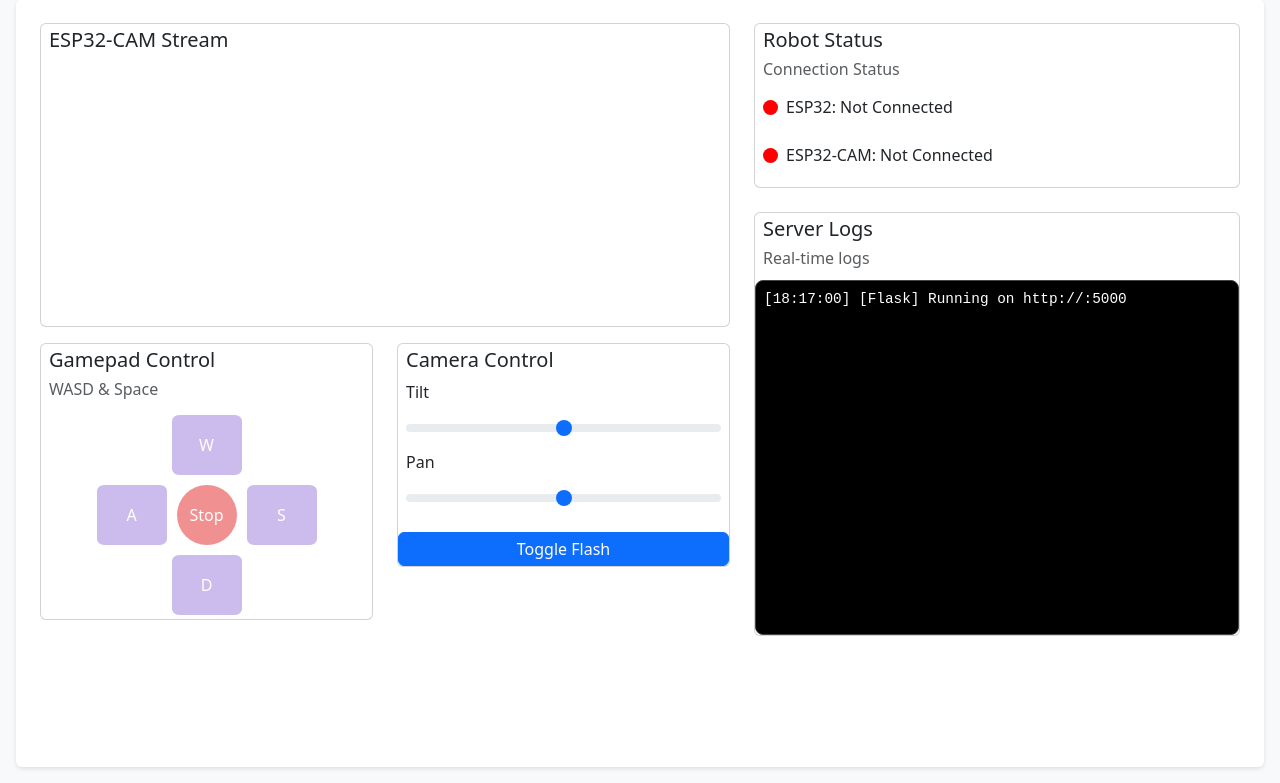
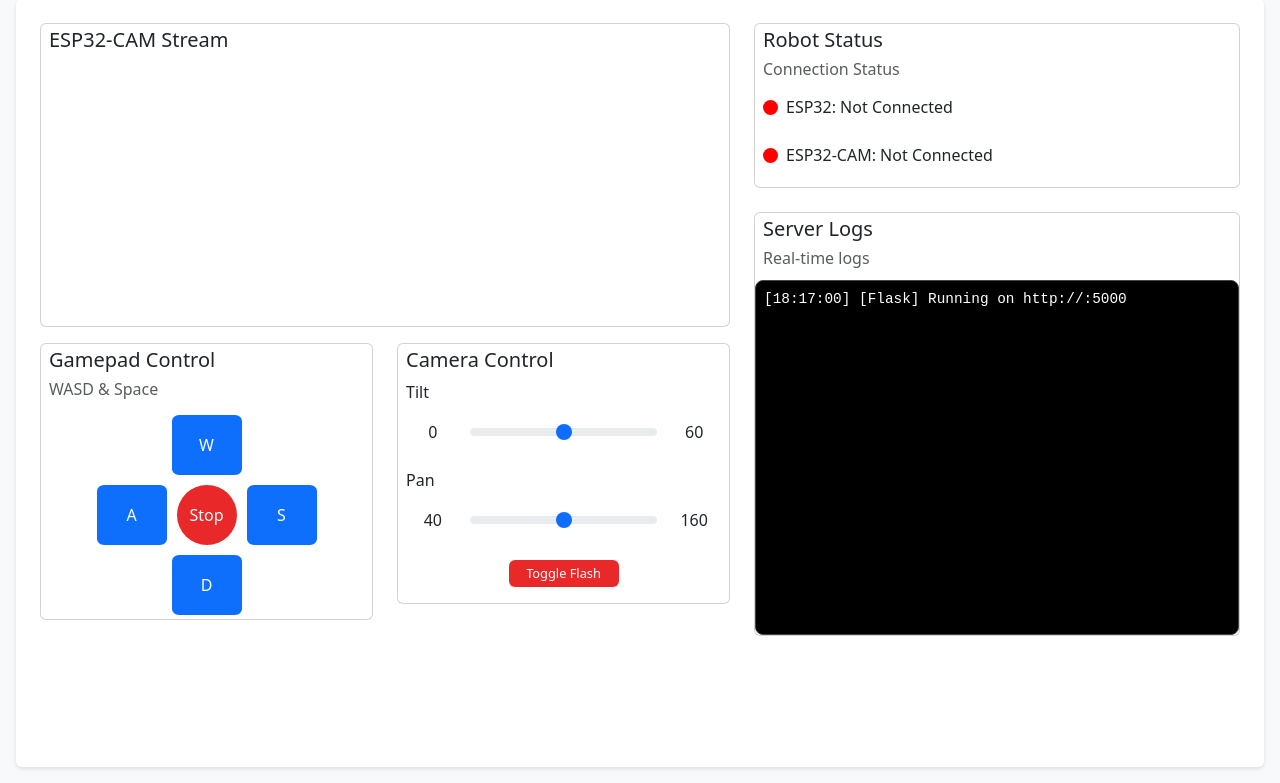
Before and after one commit to jithangowda/Flask-Robot, a Flask app: page / in a window 1280 px wide. Shown: the part 17-800 px from the top of the page. Run offline with Flask 3, Linux system fonts and the light colour scheme; parts of the project's set-up code (start-up, migrations or seed data) failed here and were passed over.

Commit message:
sldier fix

```diff
--- a/static/style.css
+++ b/static/style.css
@@ -117,7 +117,7 @@ body {
     display: flex;
     justify-content: center;
     align-items: center;
-    background-color: #ccbced;
+    background-color: #0d6ffc;
     color: white;
     border-radius: 10%;  /* Make the buttons round */
     border: none;
@@ -125,18 +125,19 @@ body {
 }
 
 .stop-btn {
-    background-color: #f19090;
+    background-color: #e92929; /* Red background */
+    ;
     border-radius: 50%;  /* Make the "Stop" button round */
     width: 60px;  /* Adjust width for round shape */
     height: 60px;  /* Adjust height for round shape */
 }
 
 .gamepad-btn:hover {
-    background-color: #c29df9;
+    background-color:#5a98f0;
 }
 
 .stop-btn:hover {
-    background-color: #f27979;
+    background-color: #e35b5b;
 }
 
 /* Slider Control Styling */
@@ -145,9 +146,7 @@ input[type="range"],
     width: 100%;
 }
 
-#flash-button {
-    margin-top: 1rem;
-}
+
 
 /* New: Adjust the Flexbox Layout for the Gamepad and Controls */
 .gamepad-controls {
@@ -170,3 +169,37 @@ input[type="range"],
     justify-content: space-between;
     gap: 10px;
 }
+
+.short-slider {
+    max-width: 200px;
+    flex-grow: 1;
+  }
+
+  .slider-wrapper {
+    display: flex;
+    align-items: center;
+    gap: 10px;
+  }
+
+  .slider-wrapper span {
+    width: 90px;
+    text-align: center;
+    font-weight: 500;
+  }
+
+
+  #flash-button {
+    font-size: 0.8rem;
+    padding: 4px 10px;
+    width: 110px;
+    display: block;
+    margin: 10px auto 0 auto; /* top auto bottom */
+    background-color: #e92929; /* Red background */
+  color: white; /* White text color */
+  border: none; /* No border */
+  }
+
+
+  #flash-button:hover {
+    background-color: #e35b5b; /* Lighter red on hover */
+  }
--- a/templates/index.html
+++ b/templates/index.html
@@ -68,28 +68,41 @@
 
                       <!-- Tilt Slider -->
                       <label for="tilt-slider" class="form-label">Tilt</label>
+                      <div class="slider-wrapper">
+                        <span>0</span>
                         <input
                           type="range"
-                        class="form-range"
+                          class="form-range short-slider"
                           id="tilt-slider"
                           min="0"
-                        max="180"
+                          max="60"
                           step="1"
                         />
+                        <span>60</span>
+                      </div>
 
                       <!-- Pan Slider -->
-                      <label for="pan-slider" class="form-label">Pan</label>
+                      <label for="pan-slider" class="form-label mt-3"
+                        >Pan</label
+                      >
+                      <div class="slider-wrapper">
+                        <span>40</span>
                         <input
                           type="range"
-                        class="form-range"
+                          class="form-range short-slider"
                           id="pan-slider"
-                        min="0"
-                        max="180"
+                          min="40"
+                          max="160"
                           step="1"
                         />
+                        <span>160</span>
+                      </div>
 
                       <!-- Flash Button -->
-                      <button class="btn btn-primary mt-3" id="flash-button">
+                      <button
+                        class="btn btn-primary mt-4 mb-3"
+                        id="flash-button"
+                      >
                         Toggle Flash
                       </button>
                     </div>
```
Lines whose indentation alone changed are shown as unchanged.
